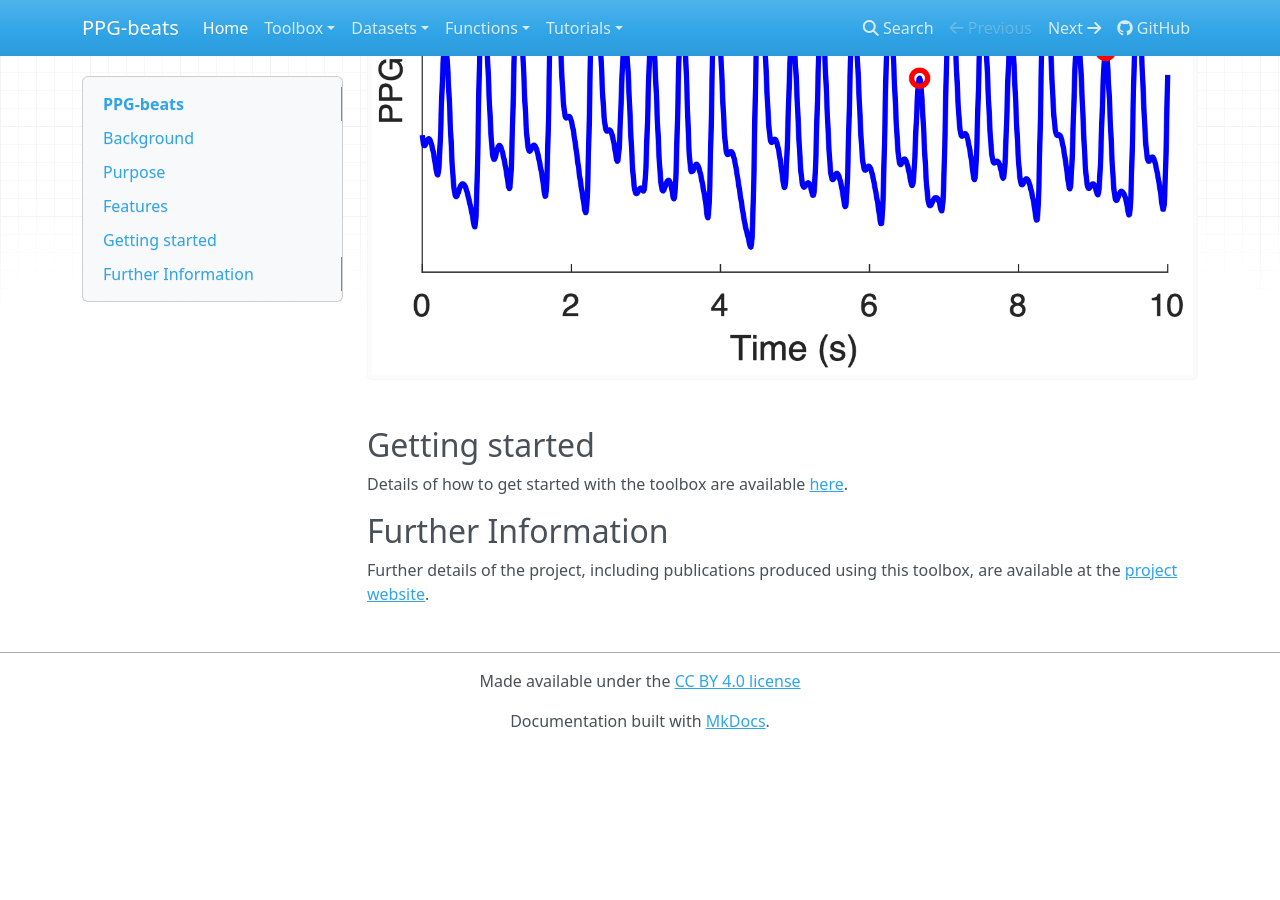
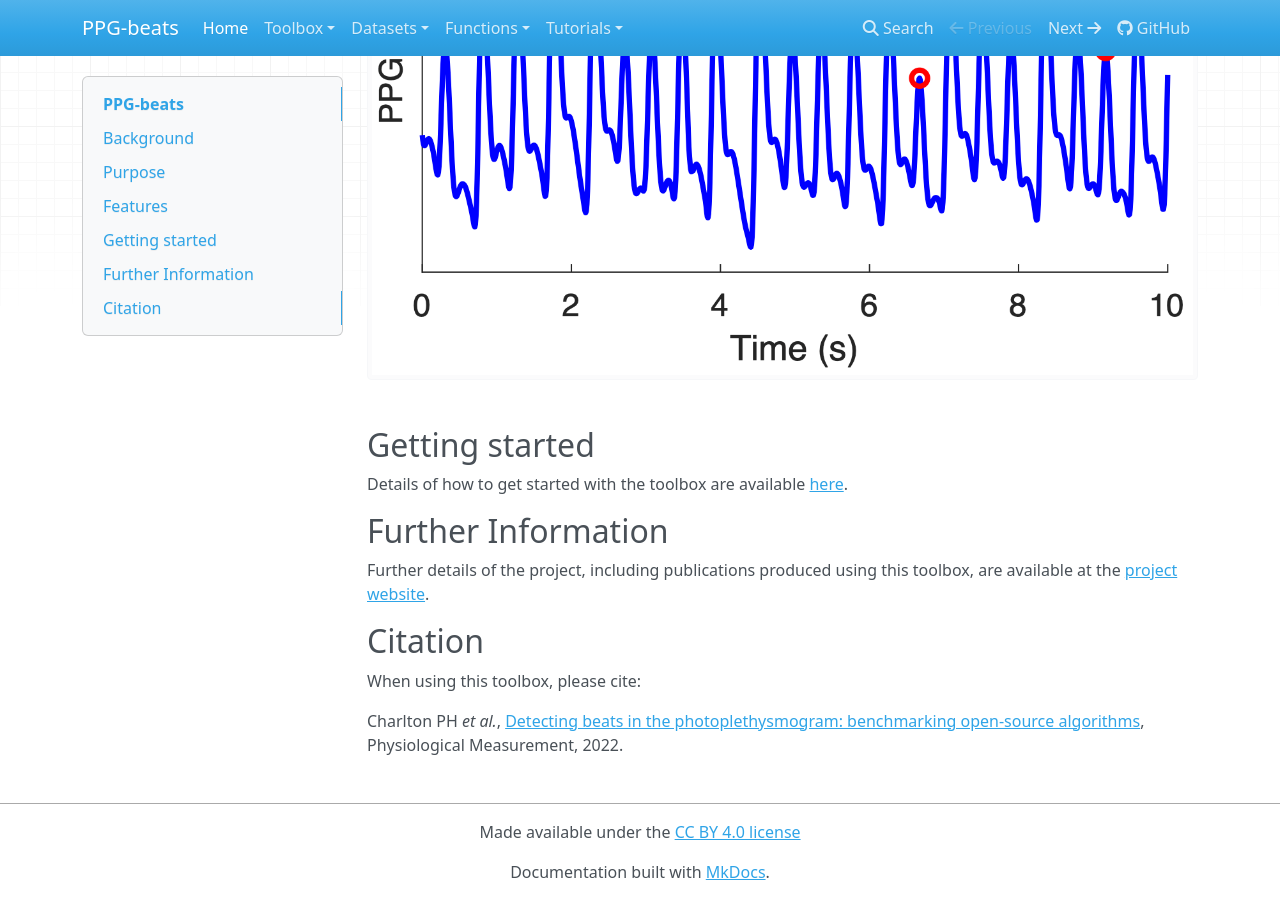
Before and after one commit to peterhcharlton/ppg-beats, an MkDocs documentation site: the page built from docs/index.md, in a window 1280 px wide and 900 px high, scrolled down 910 px. Built offline with MkDocs 1.6.1, drawn with Linux system fonts in a browser that asks for light colours; nearby versions of some CDN libraries; before the commit the page ends 1659 px from its top, so only the background shows below that.

Commit message:
added citation details

```diff
--- a/docs/index.md
+++ b/docs/index.md
@@ -29,3 +29,8 @@ Details of how to get started with the toolbox are available [here](./toolbox/ge
 ## Further Information
 
 Further details of the project, including publications produced using this toolbox, are available at the [project website](https://peterhcharlton.github.io/project/ppg-beats/).
+
+## Citation
+When using this toolbox, please cite:
+
+Charlton PH _et al._, [Detecting beats in the photoplethysmogram: benchmarking open-source algorithms](https://doi.org/10.1088/1361-6579/ac826d), Physiological Measurement, 2022.
```
Also changed, not shown: README.md (+5 -0 lines), docs/toolbox/acknowledgments.md (+5 -0 lines).
